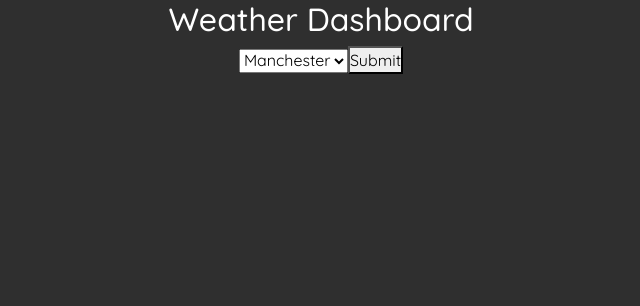
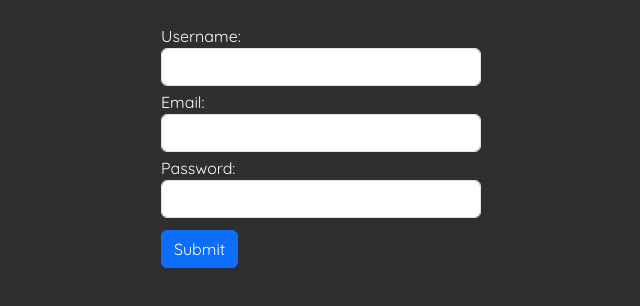
Before and after one commit to hac1yev/react-code-challenges, a React app: page / in a window 1280 px wide. Shown: the top 306 px of the page, without its empty margins (319-959 px from the left). Built offline with nearby package versions, Linux system fonts and the light colour scheme; the HTML template or start-up script is replaced by a standard one.

Commit message:
custom form validation

```diff
--- a/src/App.jsx
+++ b/src/App.jsx
@@ -19,8 +19,8 @@
 // import DateConverter from "./components/DateConverter";
 // import StopWatch from "./components/StopWatch";
 // import RockPaperScissors from "./components/RockPaperScissors";
-
-import Weather from "./components/Weather";
+// import Weather from "./components/Weather";
+import AdvancedFormValidation from "./components/AdvancedFormValidation/AdvancedFormValidation";
 
 
 function App() {
@@ -47,7 +47,8 @@ function App() {
       {/* <DateConverter /> */}
       {/* <StopWatch /> */}
       {/* <RockPaperScissors /> */}
-      <Weather />
+      {/* <Weather /> */}
+      <AdvancedFormValidation />
     </div>
   )
 }
--- /dev/null
+++ b/src/components/AdvancedFormValidation/AdvancedFormValidation.jsx
@@ -0,0 +1,149 @@
+import { useState, useReducer } from 'react';
+
+
+const validate = (user) => {
+  const { username,email,password } = user;
+  let errors = {};
+
+  if(!username) {
+    errors.username = "Username is required!";
+  }else if(!email) {
+    errors.email = "Email is required!";
+  }else if(!password){
+    errors.password = "Password is required!";
+  }
+
+  if(username.length < 6) {
+      errors.username = "Characters should be at least 6 length!";
+  }else{
+      errors.username = "";
+  }
+
+  if(password.length < 6) {
+      errors.password = "Characters should be at least 6 length!";
+  }else{
+      errors.password = "";
+  }
+
+  if(!/\S+@\S+\.\S+/.test(email)) {
+      errors.email = "Email address is invalid";
+  }else{
+      errors.email = "";
+  }
+
+  return errors;
+};
+
+const initialState = {
+  userInfo: {},
+};
+
+const reducer = (state,action) => {
+  switch(action.type) {
+    case "username":
+      return {
+        ...state,
+        userInfo: {
+          ...state.userInfo,
+          username: action.payload
+        }
+      };
+    case "email":
+      return {
+        ...state,
+        userInfo: {
+          ...state.userInfo,
+          email: action.payload
+        }
+      };
+    case "password":
+      return {
+        ...state,
+        userInfo: {
+          ...state.userInfo,
+          password: action.payload
+        }
+      };
+    default:
+      return state;
+  }
+};
+
+const useFormContext = () => {
+  const [state,dispatch] = useReducer(reducer,initialState);
+  const [isSubmitting,setIsSubmitting] = useState(false);
+  const [errors,setErrors] = useState({});
+
+  const handleChange = (e) => {
+    const { name,value } = e.target;
+    dispatch({ type: name, payload: value });
+  };
+
+  const handleSubmit = (e) => {
+    e.preventDefault();
+    setIsSubmitting(true);
+
+    setTimeout(() => {
+      const errors = validate(state.userInfo);
+      setErrors(errors);
+      setIsSubmitting(false);
+    },2000);
+  }
+
+  return {
+    errors,
+    values: state.userInfo,
+    isSubmitting,
+    handleChange,
+    handleSubmit,
+  }
+
+};
+
+
+const AdvancedFormValidation = () => {
+ const { values, errors, isSubmitting, handleChange, handleSubmit } = useFormContext();
+
+  return (
+    <form className="mt-4 w-25" onSubmit={handleSubmit}>
+      <div className="mb-1">
+        <label>Username:</label>
+        <input
+          className='form-control'
+          type="text"
+          name="username"
+          value={values.username}
+          onChange={handleChange}
+        />
+      </div>
+      {errors.username && <p className='text-danger mb-1'>{errors.username}</p>}
+      <div className="mb-1">
+        <label>Email:</label>
+        <input
+          className='form-control'
+          type="email"
+          name="email"
+          value={values.email}
+          onChange={handleChange}
+        />
+      </div>
+      {errors.email && <p className='text-danger mb-1'>{errors.email}</p>}
+      <div className="mb-1">
+        <label>Password:</label>
+        <input
+          className='form-control'
+          type="password"
+          name="password"
+          value={values.password}
+          onChange={handleChange}
+        />
+      </div>
+      {errors.password && <p className='text-danger mb-1'>{errors.password}</p>}
+      <button disabled={isSubmitting} className='btn btn-primary mt-2' type="submit" >
+        Submit
+      </button>
+    </form>
+  );
+};
+
+export default AdvancedFormValidation;
```
